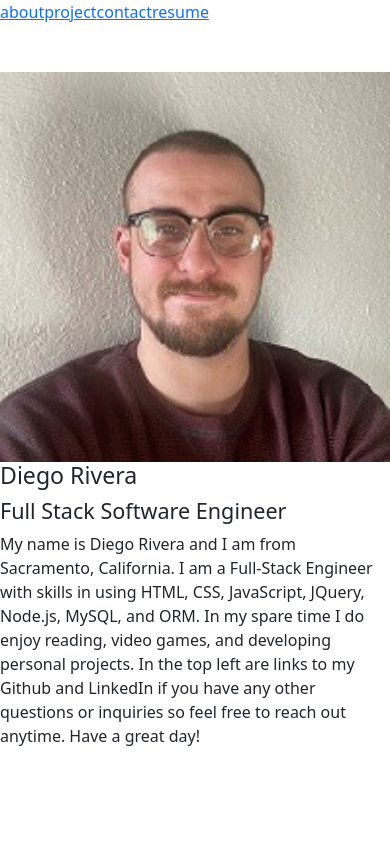
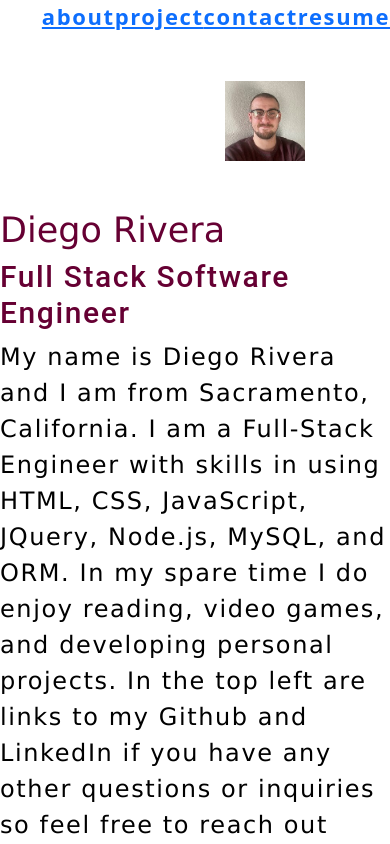
Before and after one commit to Diegorivera1110/portfolio-react, a React (Create React App) app: page / in a window 390 px wide. Shown: the top 844 px of the page. Built offline with nearby package versions, Linux system fonts and the light colour scheme.

Commit message:
started styling process

```diff
--- a/src/App.js
+++ b/src/App.js
@@ -7,6 +7,7 @@ import Header from "./components/Header";
 // import Project from './components/Project';
 // import About from './components/About';
 import "bootstrap/dist/css/bootstrap.min.css";
+import Footer from "./components/Footer";
 
 function App() {
   return (
@@ -14,6 +15,9 @@ function App() {
       <div>
         <Header></Header>
       </div>
+      <div>
+        <Footer></Footer>
+      </div>
     </>
   );
 }
--- a/src/components/About/index.js
+++ b/src/components/About/index.js
@@ -3,12 +3,14 @@ import profilePic from "../../assets/images/profilePic.jpg";
 
 function About() {
   return (
-    <section className="my-5">
-      <div className="row justify-content-center">
-        <img src={profilePic} className="profiel-picture" />
-        <h3>Diego Rivera</h3>
-        <h4>Full Stack Software Engineer</h4>
-        <p>
+    <section className="my-5 title">
+      <div className="row justify-content-center" id="about-container">
+        <div className="mb-5 col-3">
+        <img src={profilePic} className="profile-picture" />
+        </div>
+        <h3 className="name">Diego Rivera</h3>
+        <h4 className="job">Full Stack Software Engineer</h4>
+        <p className="education">
           My name is Diego Rivera and I am from Sacramento, California. I am a
           Full-Stack Engineer with skills in using HTML, CSS, JavaScript,
           JQuery, Node.js, MySQL, and ORM. In my spare time I do enjoy reading,
--- a/src/components/Footer/index.js
+++ b/src/components/Footer/index.js
@@ -7,14 +7,14 @@ function Footer() {
         <img
           src="https://img.icons8.com/ios/80/000000/github.png"
           alt="github-logo"
-          class="icon"
+          className="icon"
         />
       </a>
       <a href="https://www.linkedin.com/in/diego-rivera-67684a225/">
         <img
           src="https://img.icons8.com/fluent/80/000000/linkedin-circled.png"
           alt="linkedin-logo"
-          class="icon"
+          className="icon"
         />
       </a>
       {/* <a href=""><img src="https://img.icons8.com/ios/80/000000/stackoverflow.png" alt="stack-overflow" class="icon"/></a> */}
--- a/src/components/Header/index.js
+++ b/src/components/Header/index.js
@@ -5,7 +5,7 @@ import About from "../About";
 import Project from "../Project";
 import Contact from "../Contact";
 import Resume from "../Resume";
-import { render } from "@testing-library/react";
+// import { render } from "@testing-library/react";
 
 function Header() {
   const [currentPage, pageHandler] = useState("About");
--- a/src/index.css
+++ b/src/index.css
@@ -7,10 +7,309 @@ main {
 }
 
 * {
-  box-sizing: 100%;
+  box-sizing: border-box;
 }
 
 html,
 body {
   min-height: 100%;
 }
+
+body {
+  margin: 0;
+  padding: 0;
+  font-weight: 600;
+  line-height: 1.5;
+  font-size: 18px;
+  letter-spacing: .1em;
+
+}
+
+h1,
+h2,
+h3,
+h4,
+h5,
+h6 {
+  font-family: 'Roboto', sans-serif;
+  font-weight: 500;
+  margin: 5px 0;
+  line-height: 1.25;
+}
+
+h1 {
+  font-size: 2.25rem;
+}
+
+h2 {
+  font-size: 2rem;
+  font-family: 'Abril Fatface';
+  color: var(--darker);
+}
+
+h3 {
+  font-size: 1.75rem;
+}
+
+h4 {
+  font-size: 1.5rem;
+}
+
+h5 {
+  font-size: 1.25rem;
+}
+
+h6 {
+  /* font-size: 1rem; */
+  font-size: 22px;
+}
+
+p {
+  margin-top: 0;
+}
+
+a {
+  color: var(--tertiary);
+  text-decoration: none;
+  font-weight: bold;
+}
+
+a:hover {
+  text-decoration: underline;
+}
+
+header {
+  background: var(--dark);
+}
+
+header a {
+  color: var(--light);
+}
+
+button {
+  font-size: 1rem;
+  text-decoration: none;
+  padding: 0.25rem 1rem;
+  border-radius: .5rem;
+  border: none;
+  outline: none;
+  cursor: pointer;
+  margin: 0 1px;
+  background-color: var(--secondary);
+}
+
+button:hover {
+  opacity: .8;
+}
+
+button[disabled] {
+  cursor: default;
+  opacity: .8;
+}
+
+img {
+  max-width: 100%;
+}
+
+.key-title, .resume, .name, .title, .contact, .education {
+  /* font-weight: bold; */
+  color: black;
+  font-family:'Lucida Sans', 'Lucida Sans Regular', 'Lucida Grande', 'Lucida Sans Unicode', Geneva, Verdana, sans-serif
+}
+
+.profile-picture {
+/* max-height: 300px;
+border-radius: 300px; */
+margin: auto 70px;
+}
+
+.card > .content > ul > li {
+  margin-top: 18px;
+  background-color: white;
+}
+
+.wrapper {
+  padding-top: 50px;
+  height: 100%;
+  display: flex;
+  flex-flow: row wrap;
+  padding: 20px;
+  justify-content: space-around;
+  align-content: flex-start;
+  overflow: auto;
+}
+
+.card {
+  background-color: white;
+  border-radius: 2px;
+  height: 525px;
+  margin: 1rem;
+  position: relative;
+  width: 325px;
+  box-shadow: 0 3px 6px #999, 0 3px 6px #999;
+  text-align: left;
+}
+
+.card > .img-container {
+  height: 50%;
+  overflow: hidden;
+  text-align: center;
+  border-radius: 10px;
+  background-color: white;
+}
+.card > .img-container > img {
+  width: 100%;
+  padding: 25px;
+  background-color: white;
+}
+
+.card > .content {
+  padding-right: 1rem;
+  font-size: 18px;
+  background-color: white;
+  color: black;
+  font-weight: bold;
+}
+
+.card > .content > ul {
+  list-style-type: none;
+  background-color: white;
+}
+
+.card > .content > ul > li {
+  margin-top: 18px;
+  background-color: white;
+}
+
+.wrapper {
+  padding-top: 50px;
+  height: 100%;
+  display: flex;
+  flex-flow: row wrap;
+  padding: 20px;
+  justify-content: space-around;
+  align-content: flex-start;
+  overflow: auto;
+}
+.icon {
+  padding: 10px;
+}
+
+.nav {
+  justify-content: flex-end;
+  font-size: 24px;
+}
+
+#port-icon {
+  background-color: white;
+  margin: 0px 20px;
+}
+
+.project-title {
+  background-color: white;
+  font-weight: bold;
+  font-family: 'Shadows Into Light', cursive;
+
+}
+
+.project-description {
+  background-color: white;
+  font-weight: normal;
+  color: #660033;
+}
+
+.project-icons {
+  background-color: white;
+  display: flex;
+  justify-content: center;
+  align-content: center;
+}
+
+#contact-form {
+  margin: 15px 500px;
+  font-size: 18px;
+  color: #cf6a87;
+  font-weight: bold;
+}
+
+.contact-icons {
+  display: flex;
+  flex-wrap: wrap;
+  justify-content: center;
+  align-content: center;
+}
+
+.resume-container {
+  margin: 20px 50px;
+  color: #cf6a87;
+  font-weight: bold;
+  display: flex;
+  justify-content: center;
+  align-content: center;
+  font-size: 22px;
+}
+
+.nav-link, .link, .btn {
+  color: #660033;
+  font-weight: bold;
+}
+
+.nav-link:hover, .link:hover {
+  color: #cf6a87;
+  font-weight: bold;
+  text-decoration: none;
+}
+
+.active {
+  color: #cf6a87;
+}
+
+.banner {
+  width: 100%;
+}
+
+.my-image {
+  border-radius: 50%;
+  padding: 50px 50px;
+}
+
+.contact-container {
+  margin: 100px;
+  justify-content: center;
+}
+
+@media screen and (max-width: 767px) {
+  p, .resume-container {
+    font-size: 20px;
+  }
+
+  .education, .resume {
+    font-size: 24px;
+  }
+
+  .image {
+    width: 200%;
+    height: 100%;
+  }
+
+  .name {
+    font-size: 35px;
+    color: #660033;
+    letter-spacing: normal;
+  }
+
+  .job {
+    font-size: 30px;
+    color: #660033;
+  }
+
+  .nav {
+    justify-content: flex-end;
+    font-size: 22px;
+  }
+
+  .contact-icons, .icon-text {
+    margin: auto 50%;
+  }
+
+}
```
